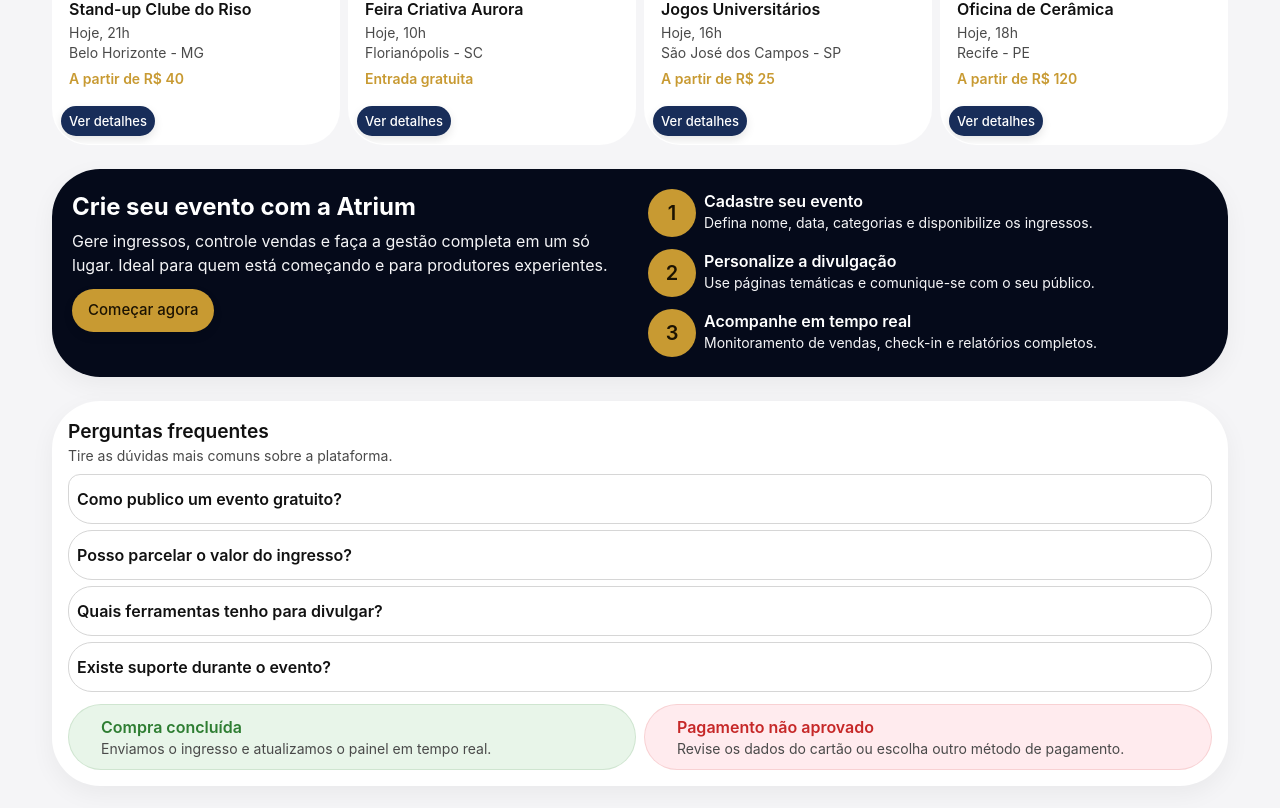
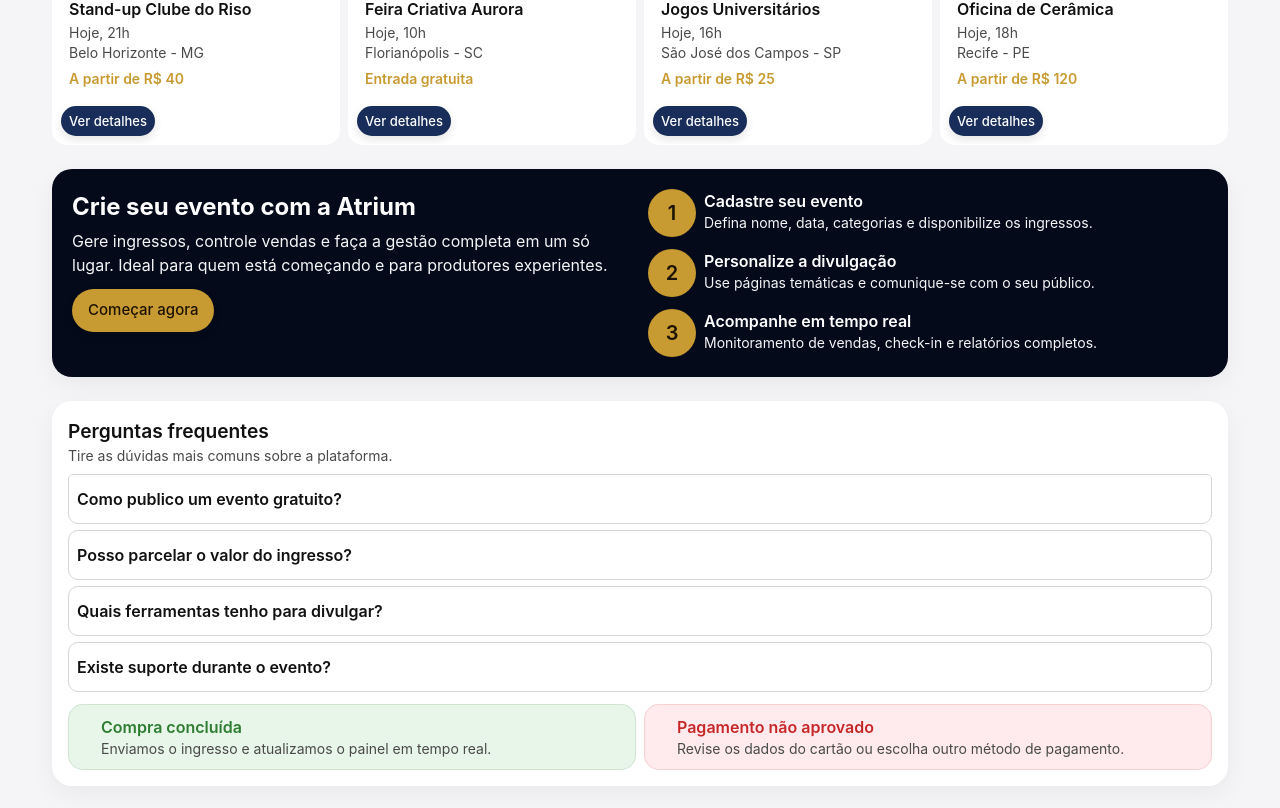
Before and after one commit to devMatheusF/atrio, a Next.js app: page / in a window 1280 px wide. Shown: the part 1574-2382 px from the top of the page. Built offline with nearby package versions, Linux system fonts and the light colour scheme; some icons are missing.

Commit message:
chore: update and create tokens

```diff
--- a/app/theme/tokens/radius.ts
+++ b/app/theme/tokens/radius.ts
@@ -1,6 +1,8 @@
 export const radius = {
-  sm: 6,
-  md: 12,
-  lg: 20,
+  xs: 3,
+  sm: 4,
+  md: 5,
+  lg: 6,
+  xl: 7,
   pill: 999,
 };
--- /dev/null
+++ b/app/theme/tokens/sizes.ts
@@ -0,0 +1,13 @@
+export const sizes = {
+  unit: 4,
+  xs: 4,
+  sm: 8,
+  md: 16,
+  lg: 24,
+  xl: 32,
+  '2xl': 40,
+  '3xl': 48,
+  '4xl': 64,
+  '5xl': 80,
+  '6xl': 96,
+};
```
